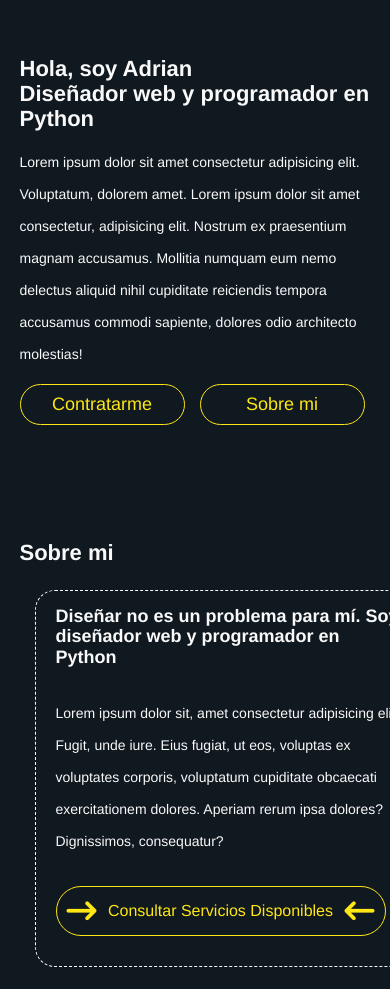
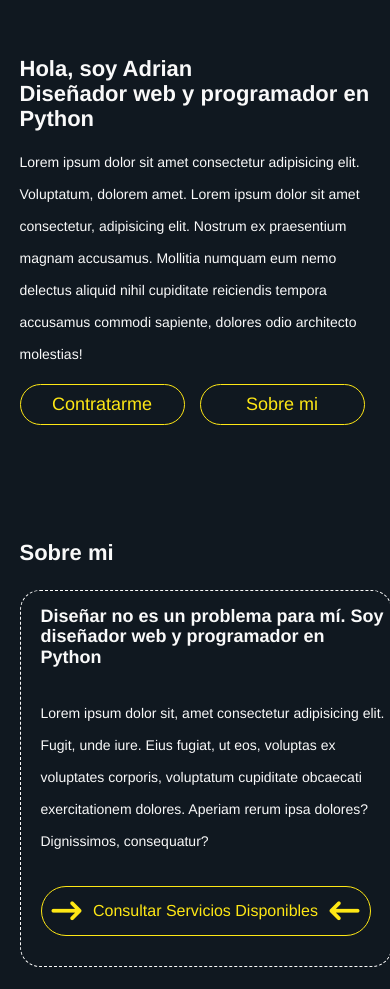
Before and after one commit to AdrianParodi/html-portfolio, a plain HTML site: page index.html in a window 390 px wide. Shown: the part 89-1078 px from the top of the page. Drawn offline with nearby package versions, Linux system fonts and the light colour scheme.

Commit message:
seccion con borde blanco en 480px arreglada

```diff
--- a/css/responsive.css
+++ b/css/responsive.css
@@ -760,6 +760,11 @@
     }
 
     /* Seccion sobre mi */
+
+    .div-borde-blanco{
+        margin-left: 0px;
+    }
+
     .foto-sobre-mi{
         display: none;
     }
```
